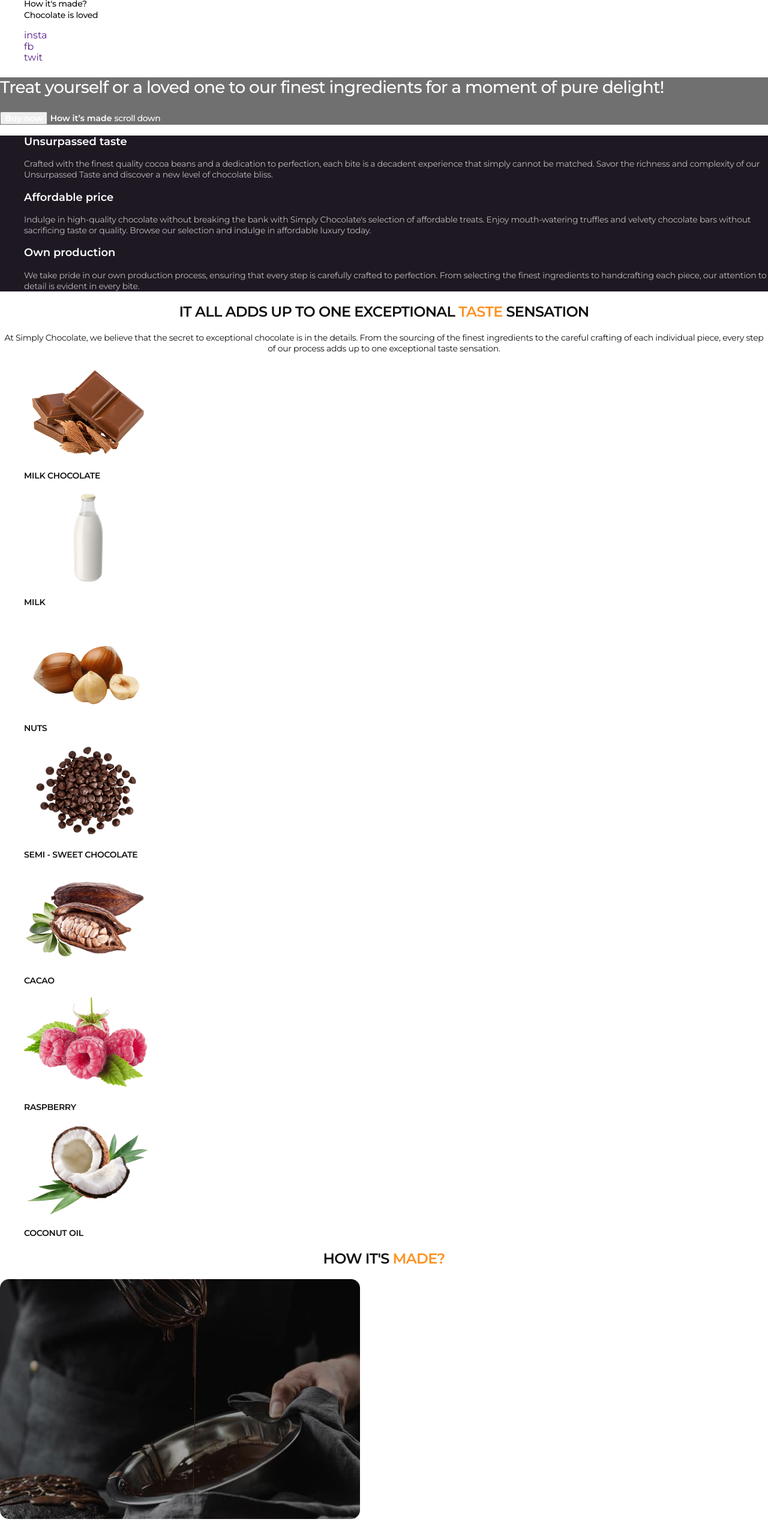
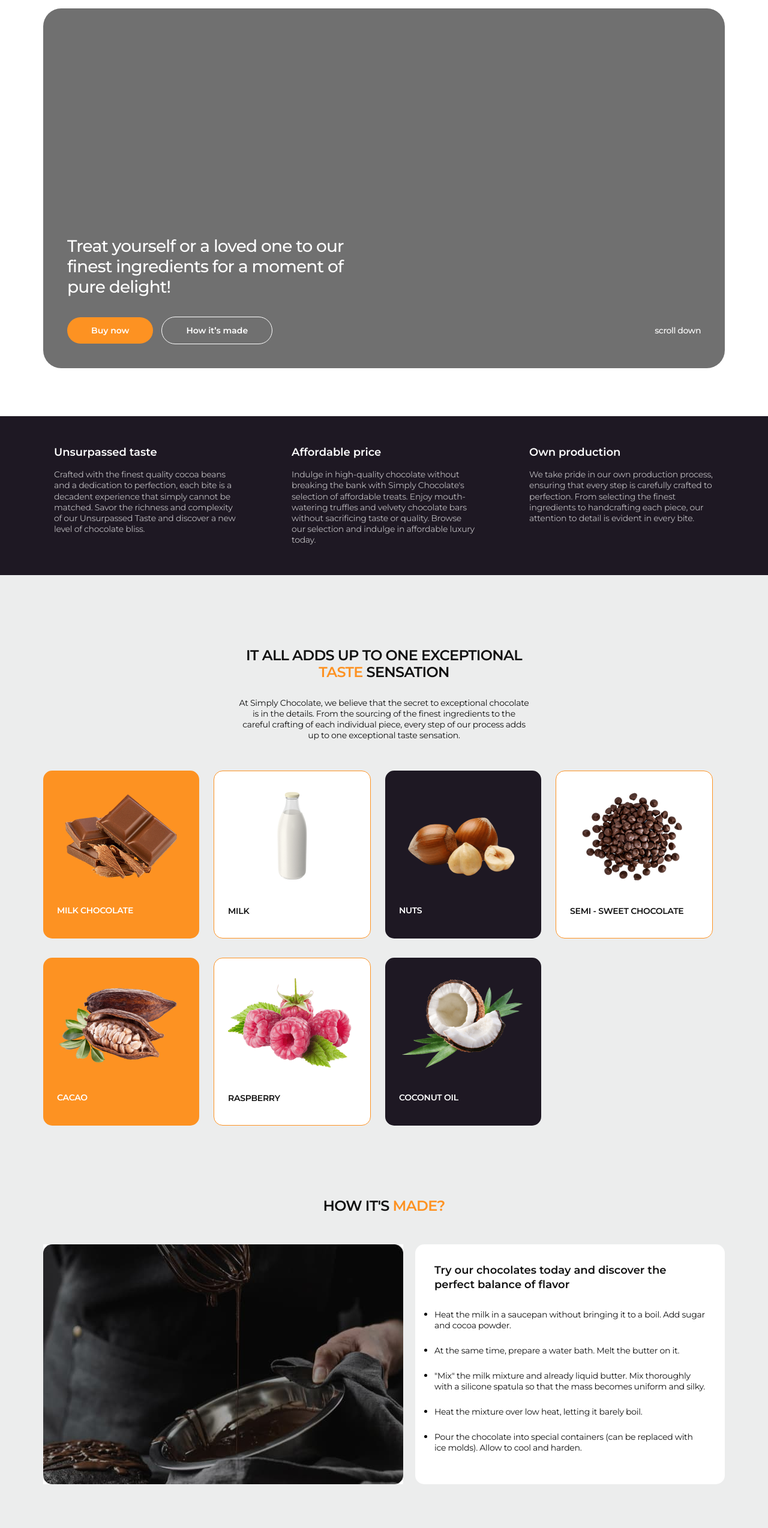
Before and after one commit to anastasiiayerashova/Simply-Chocolate, a plain HTML site: page index.html in a window 1280 px wide. Shown: the part 66-2614 px from the top of the page at 60% size. Drawn offline with nearby package versions, Linux system fonts and the light colour scheme.

Commit message:
add sections

```diff
--- a/css/styles.css
+++ b/css/styles.css
@@ -1,13 +1,37 @@
 body {
   font-family: "Montserrat", sans-serif;
+  background-color: #eceded;
 }
 
-ul {
+ul,
+ol {
   list-style-type: none;
+  padding-left: 0;
+  margin-top: 0;
+  margin-bottom: 0;
 }
 
 a {
   text-decoration: none;
+}
+
+p,
+h1,
+h2,
+h3,
+h4,
+h5,
+h6 {
+  margin-top: 0;
+  margin-bottom: 0;
+}
+
+button {
+  cursor: pointer;
+}
+
+img {
+  display: block;
 }
 
 .visually-hidden {
@@ -37,12 +61,46 @@ a {
   color: #fd9222;
 }
 
+.container {
+  width: 1166px;
+  padding-left: 15px;
+  padding-right: 15px;
+  margin: 0 auto;
+}
+
+.header {
+  padding-top: 24px;
+  padding-bottom: 32px;
+  background-color: #fff;
+}
+
+.header-container {
+  display: flex;
+  align-items: center;
+}
+
+.header-navigation {
+  display: flex;
+  align-items: center;
+  flex-grow: 1;
+}
+
 .header-logo {
   font-weight: 700;
   font-size: 18px;
   line-height: 1.11;
   letter-spacing: -0.03em;
   color: #111;
+  display: flex;
+  align-items: center;
+  margin-right: auto;
+}
+
+.header-menu-list {
+  display: flex;
+  gap: 24px;
+
+  margin-right: 90px;
 }
 
 .header-logo-italic {
@@ -63,8 +121,21 @@ a {
   color: #fd9222;
 }
 
+.header-social-list {
+  display: flex;
+
+  gap: 14px;
+}
+
 .hero {
+  padding-bottom: 80px;
+  background-color: #fff;
+}
+
+.hero-container {
   background-color: rgba(17, 17, 17, 0.6);
+  padding: 380px 40px 40px;
+  border-radius: 30px;
 }
 
 .hero-title {
@@ -73,18 +144,34 @@ a {
   line-height: 1.21;
   letter-spacing: -0.03em;
   color: #fff;
+  max-width: 484px;
+  padding-bottom: 32px;
+}
+
+.hero-buttons {
+  display: flex;
+  align-items: center;
 }
 
 .hero-btn {
   font-weight: 600;
   font-size: 14px;
   color: #fff;
+  padding: 14px 40px;
+  background-color: #fd9222;
+  border: none;
+  border-radius: 100px;
+  margin-right: 14px;
 }
 
 .hero-made-link {
   font-weight: 600;
   font-size: 14px;
   color: #fff;
+  border: 1px solid #fff;
+  background-color: transparent;
+  border-radius: 100px;
+  padding: 14px 40px;
 }
 
 .hero-scroll-link {
@@ -93,22 +180,31 @@ a {
   line-height: 1.29;
   letter-spacing: -0.03em;
   color: #fff;
+  margin-left: auto;
 }
 
 .benefits {
   background-color: #1e1823;
+  padding-top: 50px;
+  padding-bottom: 50px;
+  margin-bottom: 120px;
 }
 
 .benefits-list {
+  display: flex;
+  padding: 0 18px;
+  gap: 88px;
 }
 
 .benefits-item {
+  flex-basis: calc((100% - 2 * 88px) / 3);
 }
 
 .benefits-subtitle {
   font-weight: 600;
   font-size: 18px;
   color: #fff;
+  margin-bottom: 18px;
 }
 
 .benefits-item-text {
@@ -119,8 +215,20 @@ a {
 }
 
 .taste {
+  padding-bottom: 120px;
 }
+
+.taste-container {
+  display: flex;
+  align-items: center;
+  flex-direction: column;
+  width: 486px;
+  margin: 0 auto;
+  margin-bottom: 50px;
+}
+
 .taste-title {
+  padding-bottom: 28px;
 }
 
 .taste-text {
@@ -129,15 +237,47 @@ a {
   letter-spacing: -0.02em;
   text-align: center;
   color: #111;
+
+  margin: 0 auto;
+  display: flex;
 }
 
 .taste-list {
+  display: flex;
+  flex-wrap: wrap;
+  gap: 32px 24px;
+}
+
+.taste-item-white {
+  border-radius: 15px;
+  padding: 28px 23px 36px 23px;
+  background-color: #fff;
+  border: 1px solid #fd9222;
+}
+
+.taste-item-black {
+  border-radius: 15px;
+  padding: 28px 23px 36px 23px;
+  background-color: #1e1823;
 }
 
 .taste-item {
+  background-color: #fd9222;
+
+  border-radius: 15px;
+  padding: 28px 23px 36px 23px;
 }
 
 .taste-image {
+  margin-bottom: 36px;
+}
+
+.taste-subtitle-white {
+  font-weight: 600;
+  font-size: 14px;
+  line-height: 1.29;
+  letter-spacing: -0.02em;
+  color: #fff;
 }
 
 .taste-subtitle {
@@ -150,20 +290,41 @@ a {
 
 .made {
 }
+
+.made-container {
+  display: flex;
+}
+
+.made-text-container {
+  padding: 32px;
+  border-radius: 15px;
+  background-color: #fff;
+  display: flex;
+  flex-direction: column;
+}
 .made-title {
+  padding-bottom: 50px;
 }
 
 .made-image {
+  margin-right: 20px;
 }
 .made-subtitle {
   font-weight: 600;
   font-size: 18px;
   line-height: 1.33;
   color: #111;
+  padding-bottom: 28px;
 }
 .made-list {
+  display: flex;
+  align-items: flex-start;
+  justify-content: flex-start;
+  flex-direction: column;
+  gap: 24px;
 }
 .made-item {
+  list-style-type: disc;
 }
 .made-item-text {
   font-size: 14px;
@@ -173,15 +334,27 @@ a {
 }
 
 .products {
+  padding-top: 120px;
+  padding-bottom: 120px;
 }
 
 .products-title {
+  margin-bottom: 50px;
 }
 
 .products-list {
+  display: flex;
+  flex-wrap: wrap;
+  gap: 24px 18px;
 }
 
 .products-item {
+  border: 1px solid rgba(17, 17, 17, 0.1);
+  border-radius: 15px;
+  background-color: #fff;
+  padding-top: 32px;
+  padding-bottom: 32px;
+  text-align: center;
 }
 .products-image {
 }
@@ -192,27 +365,44 @@ a {
   letter-spacing: -0.02em;
   text-transform: uppercase;
   color: #111;
+  margin-top: 8px;
 }
 .products-item-description {
   font-size: 12px;
   line-height: 1.17;
   letter-spacing: -0.02em;
   color: rgba(17, 17, 17, 0.7);
+  margin-top: 2px;
 }
 .products-btn {
   font-weight: 600;
   font-size: 14px;
   color: #111;
+  margin-top: 18px;
+  border: 1px solid rgba(17, 17, 17, 0.1);
+  border-radius: 100px;
+  padding: 8px 20px;
+  background-color: #fafafa;
 }
 
 .sellers {
+  padding-bottom: 120px;
 }
+
 .sellers-title {
+  margin-bottom: 50px;
 }
 
 .sellers-list {
+  display: flex;
+  justify-content: space-between;
 }
 .sellers-item {
+  width: calc((100% - 36) / 3);
+  border-bottom: 1px solid rgba(17, 17, 17, 0.1);
+  border-left: 1px solid rgba(17, 17, 17, 0.1);
+  border-right: 1px solid rgba(17, 17, 17, 0.1);
+  border-radius: 0 0 15px 15px;
 }
 .sellers-image {
 }
@@ -223,11 +413,19 @@ a {
   letter-spacing: -0.02em;
   text-transform: uppercase;
   color: #111;
+  padding-top: 28px;
+  padding-bottom: 28px;
+  text-align: center;
 }
 
 .reviews {
 }
+.reviews-container {
+  padding: 0;
+  margin-bottom: 120px;
+}
 .reviews-title {
+  padding-bottom: 50px;
 }
 
 .reviews-list {
@@ -242,6 +440,7 @@ a {
   line-height: 1.33;
   text-align: center;
   color: #111;
+  padding: 18px 80px 24px 80px;
 }
 .reviews-item-text {
   font-size: 14px;
@@ -249,11 +448,13 @@ a {
   letter-spacing: -0.02em;
   text-align: center;
   color: rgba(17, 17, 17, 0.7);
+  padding: 0 24px 24px 24px;
 }
 .reviews-btn {
   font-weight: 600;
   font-size: 18px;
   color: #111;
+  padding: 14px 40px;
 }
 
 .footer {
--- a/index.html
+++ b/index.html
@@ -21,6 +21,7 @@
   </head>
   <body>
     <header class="header">
+      <div class="container header-container">
       <nav class="header-navigation">
         <a href="" class="header-logo"><span class="header-logo-italic">SIMPLY</span> CHOCOLATE
           <img src="./images/chocolate-icon.svg" class="header-logo-image" alt="logo icon"
@@ -49,18 +50,26 @@
         </li>
         </li>
       </ul>
+      </div>
     </header>
     <main>
     <section class="hero">
+      <div class="container">
+        <div class="hero-container">
       <h1 class="hero-title">
           Treat yourself or a loved one to our finest ingredients for a moment
           of pure delight!
         </h1>
+        <div class="hero-buttons">
 <button type="button" class="hero-btn">Buy now</button>
         <a href="#made" class="hero-made-link">How it’s made</a>
         <a href="" class="hero-scroll-link">scroll down</a>
+        </div>
+      </div>
+      </div>
     </section>
     <section class="benefits">
+      <div class="container">
       <h2 class="visually-hidden">Benefits</h2>
       <ul class="benefits-list">
         <li class="benefits-item">
@@ -87,12 +96,17 @@
             </p>
           </li>
         </ul>
-      </ul>
+
+      </div>
     </section>
     <section class="taste">
+      <div class="container">
+        <div class="taste-container">
       <h2 class="taste-title title">IT ALL ADDS UP TO ONE EXCEPTIONAL <span class="title-colored">TASTE</span> SENSATION</h2>
       <p class="taste-text">At Simply Chocolate, we believe that the secret to exceptional chocolate is in the details. From the sourcing of the finest ingredients to the careful crafting of each individual piece, every step of our process adds up to one exceptional taste sensation.</p>
-    <ul class="taste-list">
+    </div>
+
+      <ul class="taste-list">
       <li class="taste-item">
         <img
               src="./images/taste-img-1.png"
@@ -100,9 +114,9 @@
               width="214"
               height="160" class="taste-image"
             />
-            <h3 class="taste-subtitle">MILK CHOCOLATE</h3>
+            <h3 class="taste-subtitle-white">MILK CHOCOLATE</h3>
           </li>
-      <li class="taste-item">
+      <li class="taste-item-white">
         <img
               src="./images/taste-img-2.png"
               alt="MILK"
@@ -111,16 +125,16 @@
             />
             <h3 class="taste-subtitle">MILK</h3>
       </li>
-      <li class="taste-item">
+      <li class="taste-item-black">
          <img
               src="./images/taste-img-3.png"
               alt="NUTS"
               width="214"
               height="160" class="taste-image"
             />
-            <h3 class="taste-subtitle">NUTS</h3>
+            <h3 class="taste-subtitle-white">NUTS</h3>
       </li>
-      <li class="taste-item">
+      <li class="taste-item-white">
             <img
               src="./images/taste-img-4.png"
               alt="SEMI - SWEET CHOCOLATE"
@@ -136,21 +150,25 @@
               width="214"
               height="160" class="taste-image"
             />
-            <h3 class="taste-subtitle">CACAO</h3>
+            <h3 class="taste-subtitle-white">CACAO</h3>
           </li>
-          <li class="taste-item">
+          <li class="taste-item-white">
             <img src="./images/taste-img-6.png" alt="RASPBERRY" width="214" height="160" class="taste-image" />
             <h3 class="taste-subtitle">RASPBERRY</h3>
           </li>
-          <li class="taste-item">
+          <li class="taste-item-black">
             <img src="./images/taste-img-7.png" alt="COCONUT OIL" width="214" height="160" class="taste-image" />
-            <h3 class="taste-subtitle">COCONUT OIL</h3>
+            <h3 class="taste-subtitle-white">COCONUT OIL</h3>
           </li>
         </ul>
+        </div>
     </section>
     <section id="made" class="made">
+      <div class="container">
       <h2 class="made-title title">HOW IT'S <span class="title-colored">MADE?</span></h2>
+        <div class="made-container">
       <img src="./images/made-img.jpeg" alt="liquid chocolate" width="600" height="400" class="made-image" />
+        <div class="made-text-container">
       <h3 class="made-subtitle">
         Try  our chocolates today and discover the perfect balance of flavor
       </h3>
@@ -183,8 +201,13 @@
             </p>
           </li>
         </ul>
+        </div>
+        </div>
+      </div>
       </section>
       <section class="products">
+        <div class="container">
+
         <h2 class="products-title title">
          OUR <span class="title-colored">PRODUCTS</span>
         </h2>
@@ -242,7 +265,7 @@
             />
 <h3 class="products-subtitle">Classic</h3>
             <p class="products-item-description">Milk chocolate</p>
-            <button class="products-btn" type="button"></button>
+            <button class="products-btn" type="button">45 UAH</button>
           </li>
           <li class="products-item">
             <img
@@ -264,7 +287,7 @@
             />
             <h3 class="products-subtitle">Roasted fruits</h3>
             <p class="products-item-description">Dark chocolate</p>
-            <button class="products-btn" type="button"></button>
+            <button class="products-btn" type="button">66 UAH</button>
           </li>
           <li class="products-item">
             <img
@@ -278,8 +301,11 @@
             <button class="products-btn" type="button">54 UAH</button>
           </li>
         </ul>
+        </div>
+
       </section>
 <section class="sellers">
+  <div class="container">
   <h2 class="sellers-title title"><span class="title-colored">Top</span> sellers</h2>
   <ul class="sellers-list">
           <li class="sellers-item">
@@ -310,8 +336,10 @@
             <h3 class="sellers-subtitle">DARK CHOCOLATE</h3>
           </li>
         </ul>
+  </div>
       </section>
        <section class="reviews">
+        <div class="container reviews-container">
         <h2 class="reviews-title title"><span class="title-colored">chocolate</span> is loved</h2>
         <ul class="reviews-list">
           <li class="reviews-item">
@@ -357,6 +385,7 @@
           </li>
         </ul>
         <button class="reviews-btn" type="button">Leave a review</button>
+        </div>
       </section>
     </main>
     <footer class="footer">
```
